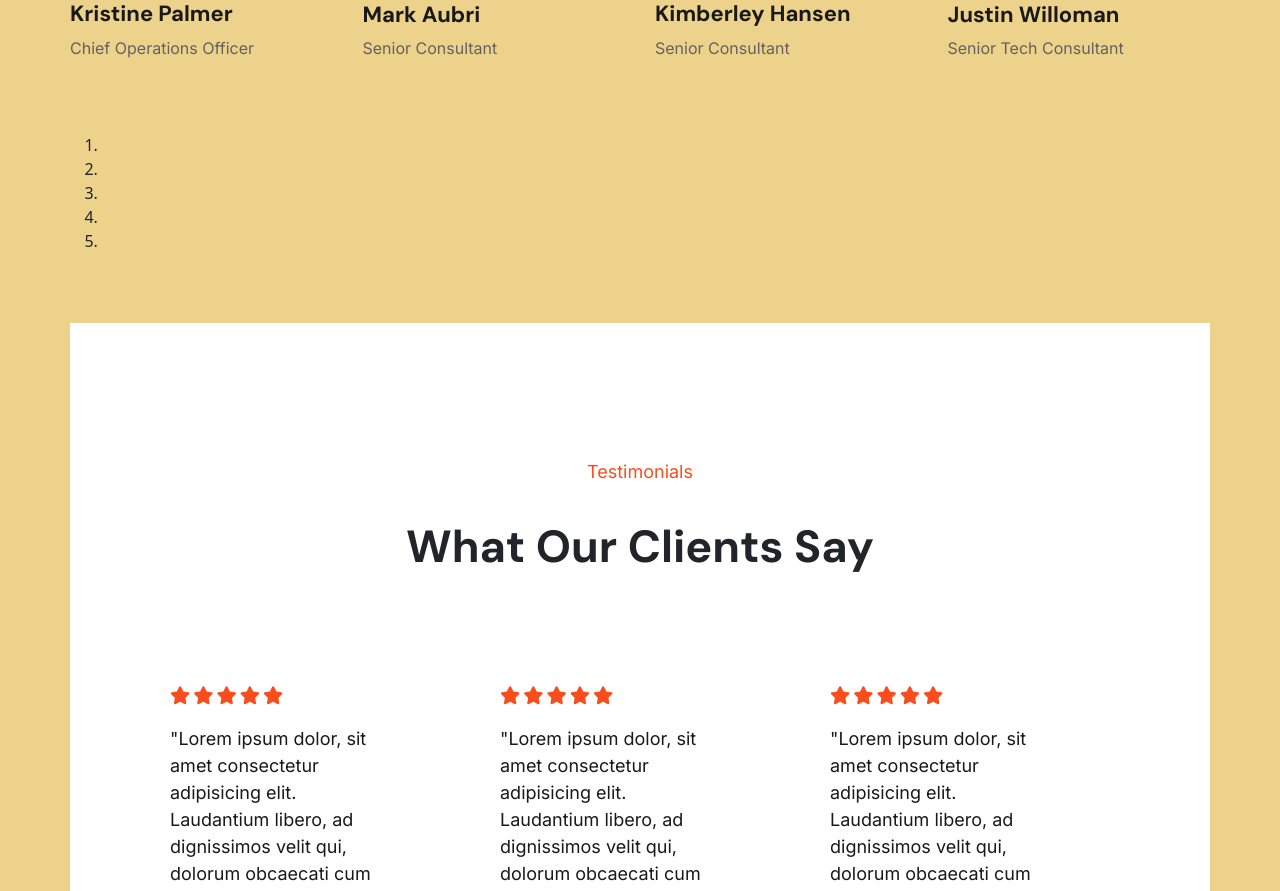
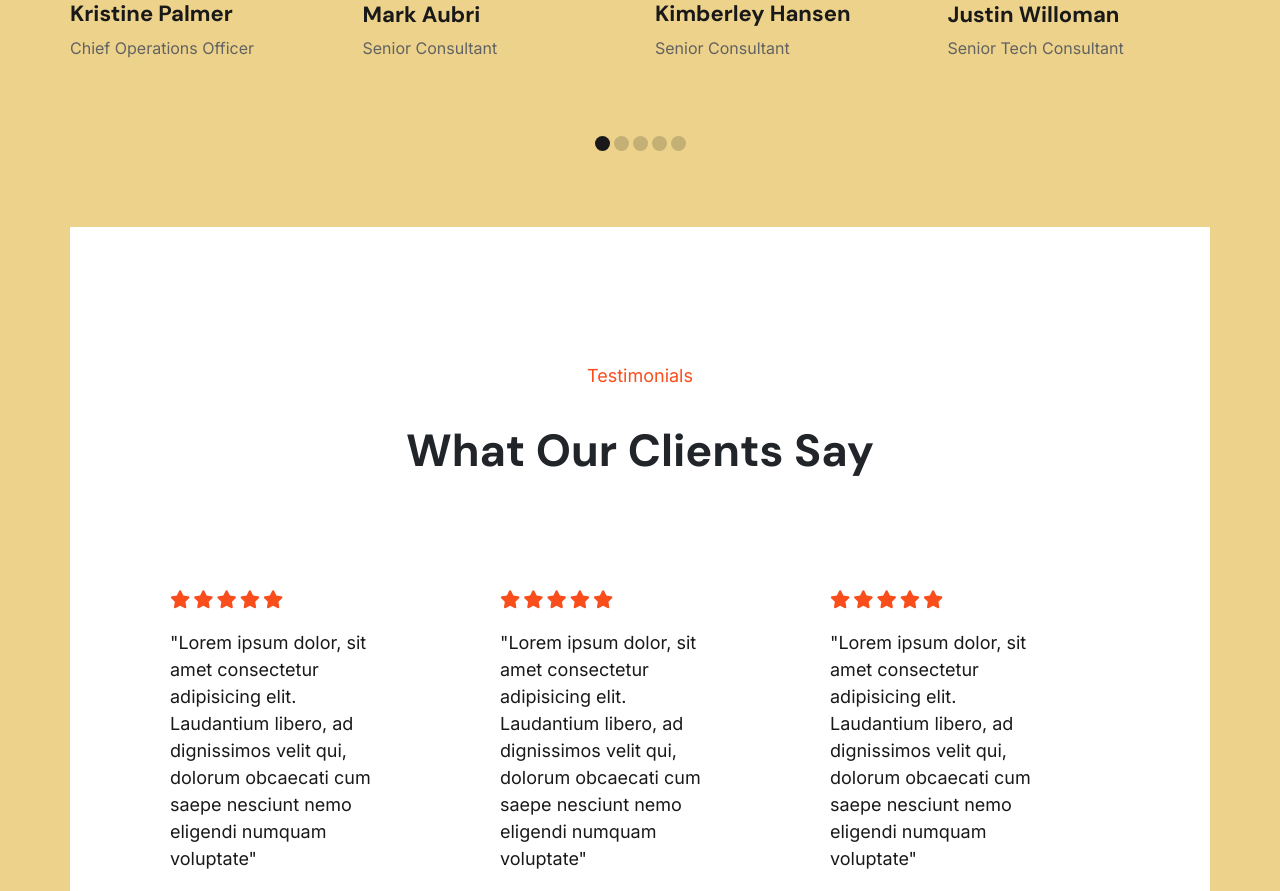
Before and after one commit to Bjorn-23/crito-vite-ba, a React (Vite) app: page / in a window 1280 px wide. Shown: the part 6620-7511 px from the top of the page. Built offline with nearby package versions, Linux system fonts and the light colour scheme; no server answers; some icons are missing.

Commit message:
restored slide dots for teamSection

```diff
--- a/src/assets/scss/generics/_selectors.scss
+++ b/src/assets/scss/generics/_selectors.scss
@@ -1,74 +1,39 @@
-// for "carousel" - Currently not in use.
-// .slide-dots {
-//     text-align: center;
-//     margin: 0;
-//     padding: 0;
+// Used only in "TeamsSection", only decorative, non functional
+.slide-dots {
+    text-align: center;
+    margin: 0;
+    padding: 0;
 
-//     .dot {
-//         cursor: pointer;
-//         height: 15px;
-//         width: 15px;
-//         margin: 0 2px;
-//         background-color: #C4AF75;
-//         border-radius: 50%;
-//         display: inline-block;
-//         transition: background-color 0.6s ease;
-//     }
+    .dot {
+        cursor: pointer;
+        height: 15px;
+        width: 15px;
+        margin: 0 2px;
+        background-color: #C4AF75;
+        border-radius: 50%;
+        display: inline-block;
+        transition: background-color 0.6s ease;
+    }
 
-//     .dot:hover {
-//         background-color: #191919;
-//     }
+    .dot:hover {
+        background-color: #19191990;
 
-//     &.dot:active {
-//         background-color: #d3d3d3;
-//     }
+    }
 
-//     .active {
-//         background-color: #191919;
+    &.dot:active {
+        background-color: #d3d3d3;
+    }
 
-//         &.active:hover {
-//             background-color: #fff;
-//         }
-//     }
-// }
+    .active {
+        background-color: #191919;
 
-// .slide-dots {
-//     text-align: center;
-//     margin-top: 30px;
+        &.active:hover {
+            background-color: #fff;
+        }
+    }
+}
 
-//     @media (min-width) {
-//         margin-top: 50px;
-//     }
-
-//     .dot {
-//         cursor: pointer;
-//         height: 15px;
-//         width: 15px;
-//         margin: 0 2px;
-//         background-color: #d3d3d3;
-//         border-radius: 50%;
-//         display: inline-block;
-//         transition: background-color 0.6s ease;
-//     }
-
-//     .dot:hover {
-//         background-color: #f9d783;
-//     }
-
-//     &.dot:active {
-//         background-color: #d3d3d3;
-//     }
-
-//     .active {
-//         background-color: #191919;
-
-//         &.active:hover {
-//             background-color: #f9d783;
-//         }
-//     }
-// }
-
-// page-selector buttons at bottom of news.html
+// Page selector buttons at bottom of "NewsAllArticles", only decorative, non functional
 .page-selector {
     display: flex;
     justify-content: center;
--- a/src/index.css
+++ b/src/index.css
@@ -320,6 +320,34 @@ Used in "AboutCompanySection" */
   transition: 0.3s ease-in;
 }
 
+.slide-dots {
+  text-align: center;
+  margin: 0;
+  padding: 0;
+}
+.slide-dots .dot {
+  cursor: pointer;
+  height: 15px;
+  width: 15px;
+  margin: 0 2px;
+  background-color: #C4AF75;
+  border-radius: 50%;
+  display: inline-block;
+  transition: background-color 0.6s ease;
+}
+.slide-dots .dot:hover {
+  background-color: rgba(25, 25, 25, 0.5647058824);
+}
+.slide-dots.dot:active {
+  background-color: #d3d3d3;
+}
+.slide-dots .active {
+  background-color: #191919;
+}
+.slide-dots .active.active:hover {
+  background-color: #fff;
+}
+
 .page-selector {
   display: flex;
   justify-content: center;
```
